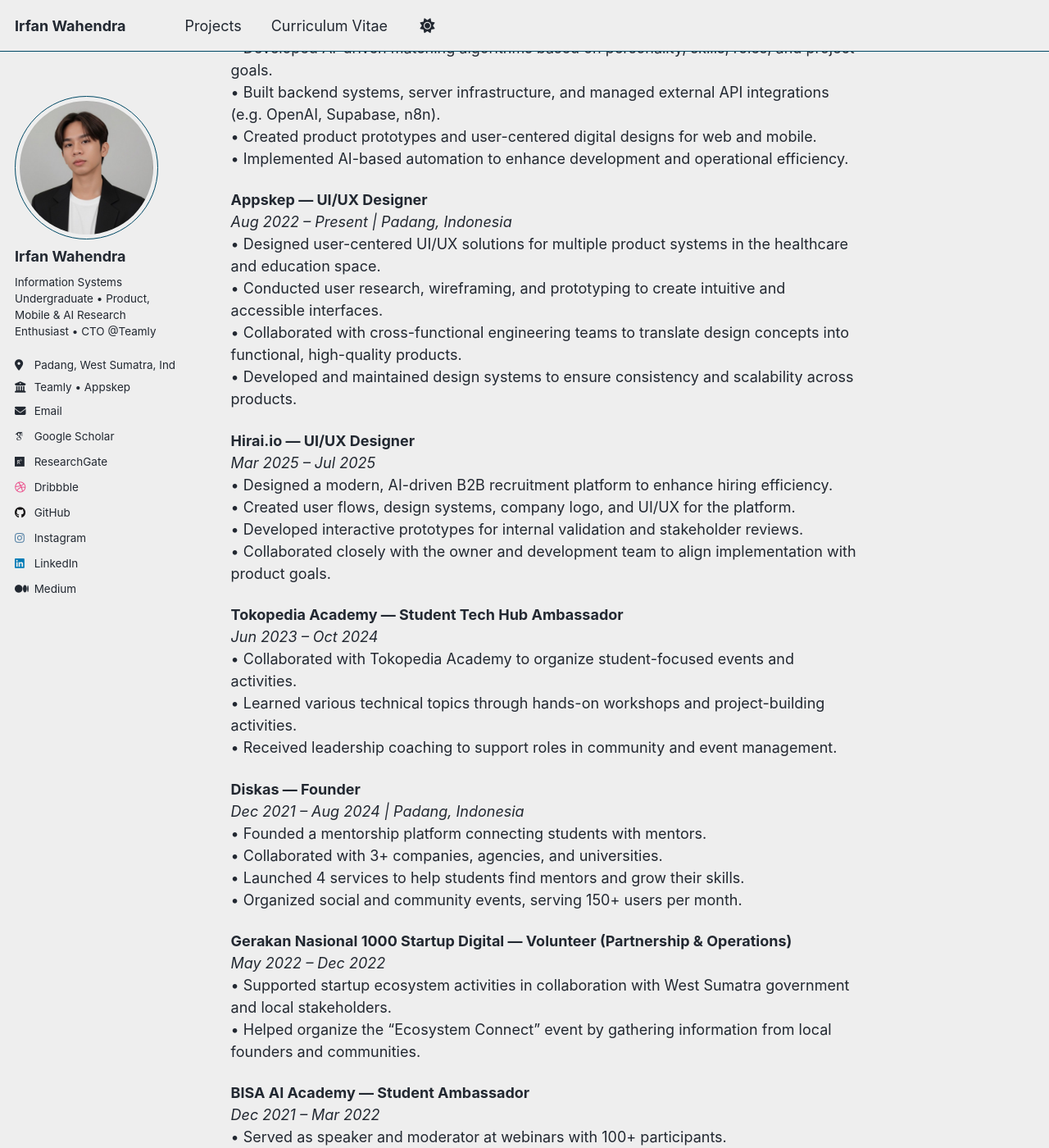
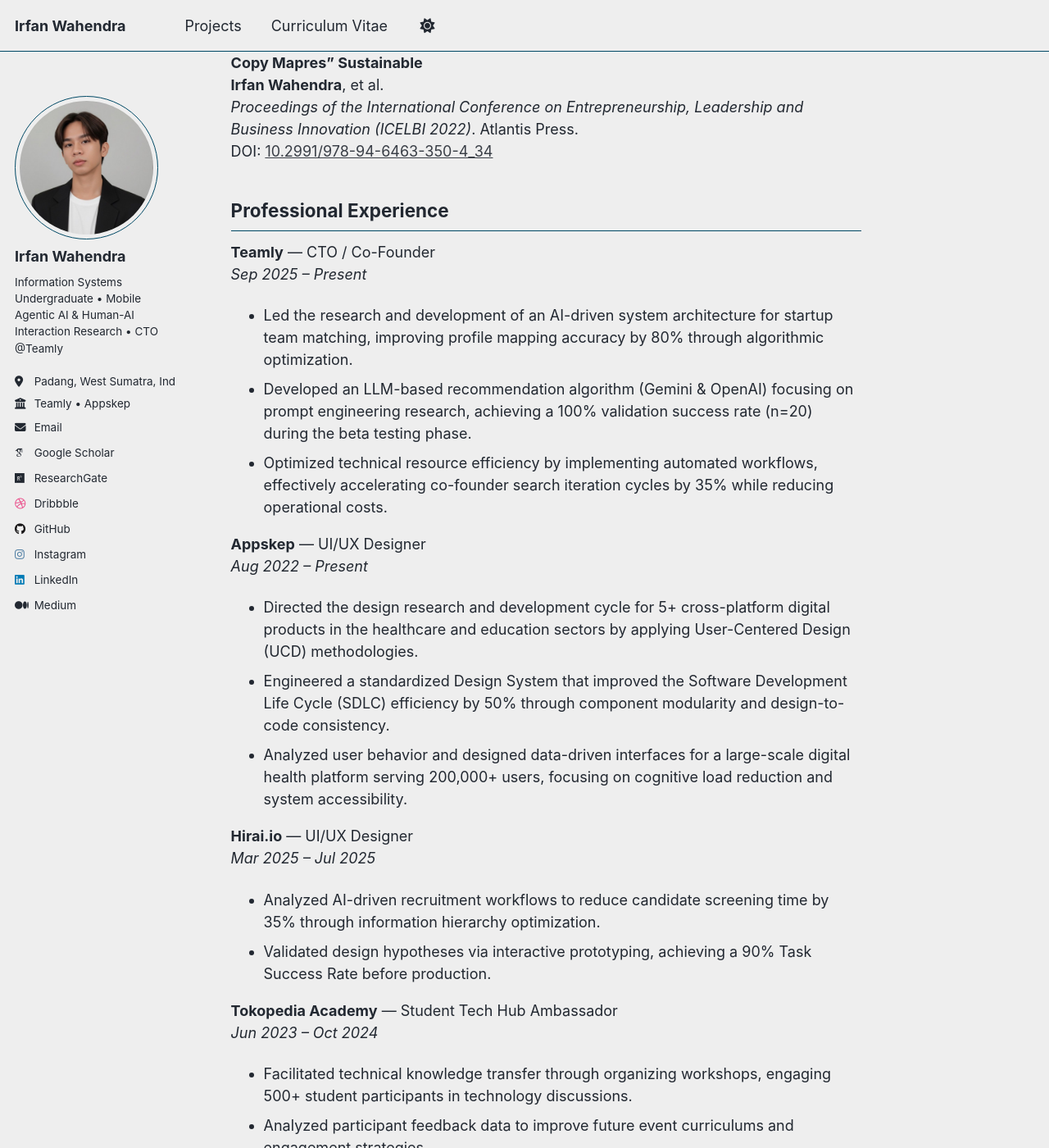
Before and after one commit to uixvandev/uixvandev.github.io, a Jekyll site: the page built from index.md, in a window 1280 px wide and 1400 px high, scrolled down 1081 px. Shown: the whole window at 82% size. Built offline with Jekyll 4.4.1, drawn with Linux system fonts in a browser that asks for light colours; some web fonts are replaced; a script that is not in the unit is left out; some of the changed text lies outside the part shown.

Commit message:
update cv

```diff
--- a/_config.yml
+++ b/_config.yml
@@ -12,7 +12,7 @@ site_theme: "air" # Currently available options are "default", "air"
 title: "Irfan Wahendra"
 title_separator: "-"
 name: &name "Irfan Wahendra"
-description: &description "Information Systems Undergraduate • Product, Mobile & AI Research Enthusiast • CTO @Teamly"
+description: &description "Information Systems Undergraduate • Mobile Agentic AI & Human-AI Interaction Research • CTO @Teamly"
 url:
   https://uixvandev.github.io # The base hostname & protocol for your site e.g. "https://[your GitHub username].github.io",
   # or if you already have some other page hosted on Github then use "https://[your GitHub username].github.io/[Your Repo Name]"
@@ -27,7 +27,7 @@ author:
   avatar: "profile.png" # You might want to update this if you have a profile image
   name: "Irfan Wahendra"
   pronouns: # example: "she/her"
-  bio: "Information Systems Undergraduate • Product, Mobile & AI Research Enthusiast • CTO @Teamly"
+  bio: "Information Systems Undergraduate • Mobile Agentic AI & Human-AI Interaction Research • CTO @Teamly"
   location: "Padang, West Sumatra, Indonesia"
   employer: "Teamly • Appskep"
   uri: # URL
--- a/_pages/projects.md
+++ b/_pages/projects.md
@@ -5,7 +5,7 @@ permalink: /projects/
 author_profile: true
 ---
 
-## [Teamly](https://teamly.asia) AI-powered Founder Matching Platform
+## [Teamly](https://teamly.asia) — AI-powered Founder Matching Platform
 
 <p style="text-align: center;">
   <img src="/images/teamly.jpg"
@@ -13,17 +13,38 @@ author_profile: true
        style="max-width: 100%; border-radius: 32px;">
 </p>
 
-• Platform to match early-stage founders and collaborators based on roles (Hacker, Hipster, Hustler), skills, and values.
-• Uses AI (embeddings, scoring, profile matching) to form complementary startup teams.
-• Built with Supabase, TypeScript, OpenAI API, and automation via n8n.
-• Focused on Indonesia and ASEAN startup ecosystem.
+**Role:** CTO / Co-Founder
+**Tech Stack:** Supabase, TypeScript, OpenAI API, Gemini API, N8N
+
+- Platform to match early-stage founders and collaborators based on roles (Hacker, Hipster, Hustler), skills, and values.
+- Uses AI (embeddings, scoring, profile matching) to form complementary startup teams.
+- Led the research and development of an AI-driven system architecture, improving profile mapping accuracy by 80%.
+- Developed an LLM-based recommendation algorithm achieving 100% validation success rate during beta testing.
+- Focused on Indonesia and ASEAN startup ecosystem.
+
+---
 
 ## Appskep — iOS Nursing Exam Learning App
 
-• Academic project building an iOS learning app with SwiftUI and backend services.
-• Mobile learning app for Indonesian nursing students preparing for UKOM.
-• Features: tryout questions, explanations, AI chatbot, AI scoring, and subscription/payments integration.
-• Tech stack: SwiftUI (iOS), Golang backend, React-based dashboards, Midtrans payment gateway.
+**Role:** UI/UX Designer & iOS Developer
+**Tech Stack:** SwiftUI (iOS), Golang backend, React-based dashboards, Midtrans payment gateway
+
+- Mobile learning app for Indonesian nursing students preparing for UKOM (Nursing Competency Exam).
+- Features: tryout questions, explanations, AI chatbot, AI scoring, and subscription/payments integration.
+- Directed the design research and development cycle applying User-Centered Design (UCD) methodologies.
+- Engineered a standardized Design System that improved SDLC efficiency by 50%.
+- Designed data-driven interfaces for a platform serving 200,000+ users.
+
+---
+
+## Undergraduate Thesis — Mobile UKOM Learning System
+
+**Role:** Developer & Researcher
+**Tech Stack:** SwiftUI, Golang, React, Gemini API
+
+- Academic project building an iOS learning app with SwiftUI and backend services.
+- Uses Gemini API to deliver personalized learning and improved accessibility.
+- Focused on enhancing user experience for nursing exam preparation through AI-driven features.
 
 ---
 
--- a/index.md
+++ b/index.md
@@ -8,105 +8,69 @@ redirect_from:
   - /about.html
 ---
 
-## Summary
+As an Information Systems graduate with a strong interest in mobile intelligent systems and agentic AI, I aim to explore how AI-driven decision support can enhance early-stage product development and human-AI collaboration. Over the past years, I have integrated technical development with user-centered design and real product execution as a mobile developer and CTO. My experience building AI-enhanced applications has strengthened my interest in research on mobile AI agents, product reasoning systems, and Human-AI interaction.
 
-As an Information Systems graduate with a strong interest in mobile intelligent systems and agentic AI, I aim to explore how AI-driven decision support can enhance early-stage product development and human–AI collaboration. Over the past years, I have worked as a mobile developer, UI/UX designer, and CTO of an AI-driven startup, allowing me to integrate technical development with user-centered design and real product execution. My experience building AI-enhanced applications and leading cross-functional teams has strengthened my interest in research on mobile AI agents, product reasoning systems, and Human–AI interaction. I am eager to pursue graduate study to deepen my technical foundations and contribute to research that bridges intelligent systems with real-world impact.
+## Research Interests
+
+Mobile Agentic AI, Mobile Intelligent Systems, Human-AI Interaction, Collaborative AI
 
 ## Education
 
-**Universitas Andalas**
+**Universitas Andalas** — Padang, Indonesia
 _Bachelor of Information Systems (GPA 3.41/4.00)_
-_Aug 2021 – Feb 2026(expected)_
-• Secured startup funding of ~USD 977.71 from SOEs
-• Gold Medal – Seoul International Invention Fair 2024
-• Special Award – China Invention Association (2024)
-• Undergraduate Thesis: Developed an iOS-based UKOM learning app using SwiftUI, Golang, React, and Gemini API to enhance accessibility and user experience.
+_Aug 2021 – Feb 2026 (Expected)_
 
-**Infinite Learning Indonesia**
-_Android Mobile Application Development_
-_Aug 2023 – Dec 2023_
+- **Relevant Coursework:**
+  - _AI & Data Science:_ Machine Learning Applications, Decision Support Systems, Data Mining, Data Analysis and Visualization.
+  - _Mobile & Systems:_ Mobile Technology Programming, Multiplatform Programming, Cloud Computing, Software Engineering.
+  - _Research & Interaction:_ Human and Computer Interaction, Research Methods.
+- **MSIB Program at Infinite Learning Indonesia (Remote):** Completed Non-Degree Professional Training in Android Mobile Application Development (Aug 2023 – Dec 2023).
+- **Undergraduate Thesis:** Developed an iOS-based Exam Competency learning app using SwiftUI, Golang, React, and Gemini API to enhance accessibility and user experience.
 
-## Experience
+## Publications
 
-**Teamly — CTO / Co-Founder**
-_Sept 2025 – Present_
-• Designed scalable and efficient backend architecture for an AI-powered founder and team-matching platform.
-• Developed AI-driven matching algorithms based on personality, skills, roles, and project goals.
-• Built backend systems, server infrastructure, and managed external API integrations (e.g. OpenAI, Supabase, n8n).
-• Created product prototypes and user-centered digital designs for web and mobile.
-• Implemented AI-based automation to enhance development and operational efficiency.
+**[1] Empowerment of Inter-Student Achievements as a Form of Manifestation "Mapres Copy Mapres" Sustainable**
+**Irfan Wahendra**, et al.
+_Proceedings of the International Conference on Entrepreneurship, Leadership and Business Innovation (ICELBI 2022)_. Atlantis Press.
+DOI: [10.2991/978-94-6463-350-4_34](https://doi.org/10.2991/978-94-6463-350-4_34)
 
-**Appskep — UI/UX Designer**
-_Aug 2022 – Present | Padang, Indonesia_
-• Designed user-centered UI/UX solutions for multiple product systems in the healthcare and education space.
-• Conducted user research, wireframing, and prototyping to create intuitive and accessible interfaces.
-• Collaborated with cross-functional engineering teams to translate design concepts into functional, high-quality products.
-• Developed and maintained design systems to ensure consistency and scalability across products.
+## Professional Experience
 
-**Hirai.io — UI/UX Designer**
+**Teamly** — CTO / Co-Founder
+_Sep 2025 – Present_
+- Led the research and development of an AI-driven system architecture for startup team matching, improving profile mapping accuracy by 80% through algorithmic optimization.
+- Developed an LLM-based recommendation algorithm (Gemini & OpenAI) focusing on prompt engineering research, achieving a 100% validation success rate (n=20) during the beta testing phase.
+- Optimized technical resource efficiency by implementing automated workflows, effectively accelerating co-founder search iteration cycles by 35% while reducing operational costs.
+
+**Appskep** — UI/UX Designer
+_Aug 2022 – Present_
+- Directed the design research and development cycle for 5+ cross-platform digital products in the healthcare and education sectors by applying User-Centered Design (UCD) methodologies.
+- Engineered a standardized Design System that improved the Software Development Life Cycle (SDLC) efficiency by 50% through component modularity and design-to-code consistency.
+- Analyzed user behavior and designed data-driven interfaces for a large-scale digital health platform serving 200,000+ users, focusing on cognitive load reduction and system accessibility.
+
+**Hirai.io** — UI/UX Designer
 _Mar 2025 – Jul 2025_
-• Designed a modern, AI-driven B2B recruitment platform to enhance hiring efficiency.
-• Created user flows, design systems, company logo, and UI/UX for the platform.
-• Developed interactive prototypes for internal validation and stakeholder reviews.
-• Collaborated closely with the owner and development team to align implementation with product goals.
+- Analyzed AI-driven recruitment workflows to reduce candidate screening time by 35% through information hierarchy optimization.
+- Validated design hypotheses via interactive prototyping, achieving a 90% Task Success Rate before production.
 
-**Tokopedia Academy — Student Tech Hub Ambassador**
+**Tokopedia Academy** — Student Tech Hub Ambassador
 _Jun 2023 – Oct 2024_
-• Collaborated with Tokopedia Academy to organize student-focused events and activities.
-• Learned various technical topics through hands-on workshops and project-building activities.
-• Received leadership coaching to support roles in community and event management.
+- Facilitated technical knowledge transfer through organizing workshops, engaging 500+ student participants in technology discussions.
+- Analyzed participant feedback data to improve future event curriculums and engagement strategies.
 
-**Diskas — Founder**
-_Dec 2021 – Aug 2024 | Padang, Indonesia_
-• Founded a mentorship platform connecting students with mentors.
-• Collaborated with 3+ companies, agencies, and universities.
-• Launched 4 services to help students find mentors and grow their skills.
-• Organized social and community events, serving 150+ users per month.
+**Diskas** — Founder
+_Dec 2021 – Aug 2024_
+- Developed a mentorship platform based on user need assessments, facilitating skills growth for 150+ monthly active users.
+- Managed strategic collaborations with 3+ institutions to test sustainable mentorship business models.
 
-**Gerakan Nasional 1000 Startup Digital — Volunteer (Partnership & Operations)**
-_May 2022 – Dec 2022_
-• Supported startup ecosystem activities in collaboration with West Sumatra government and local stakeholders.
-• Helped organize the “Ecosystem Connect” event by gathering information from local founders and communities.
+## Achievements
 
-**BISA AI Academy — Student Ambassador**
-_Dec 2021 – Mar 2022_
-• Served as speaker and moderator at webinars with 100+ participants.
-• Helped plan event timelines and supported operational and organizational tasks.
-
-**We The Genesis — Volunteer UI/UX Designer**
-_Aug 2021 – Nov 2021_
-• Conducted user research and created responsive wireframes for mobile and desktop.
-• Assisted in improving visual design for user interfaces.
-
-**Unand Career and Counseling Development Center — Graphic Designer**
-_Apr 2022 – Sept 2022_
-• Created daily social media design assets and designs for institutional needs.
-
-**SMKN 1 Sijunjung — IT Support Specialist**
-_Apr 2020 – Jul 2020_
-• Performed network and computer maintenance in the school laboratory.
-• Built and configured a local area network for the school.
-
-## Projects
-
-_See [Projects](/projects/) page for more details._
-
-**Teamly — AI-powered Founder Matching Platform**
-Platform to match early-stage founders and collaborators based on roles, skills, and values using AI.
-
-**Appskep — iOS Nursing Exam Learning App**
-Mobile learning app for Indonesian nursing students preparing for UKOM with AI features.
-
-**Undergraduate Thesis Project — Mobile UKOM Learning System**
-iOS learning app with SwiftUI, Golang, React, and Gemini API.
-
-## Publication
-
-**(1) Empowerment of Inter-Student Achievements as a Form of Manifestation “Mapres Copy Mapres” Sustainable**
-Authors: including Irfan Wahendra
-In: _Proceedings of the International Conference on Entrepreneurship, Leadership and Business Innovation (ICELBI 2022)_
-Publisher: Atlantis Press
-DOI: [10.2991/978-94-6463-350-4_34](https://doi.org/10.2991/978-94-6463-350-4_34)
+- **Gold Medal** – Seoul International Invention Fair 2024
+- **Special Award** – China Invention Association (2024)
+- **Startup Grant Recipient** – Secured funding of ~USD 977 from SOEs (2024)
+- **Champion** – National Poster Design Competition
+- **TOP 25** – Entrepreneur Competition LPDP (2021)
+- **TOP 150** – Social Project Innovillage (2022)
 
 ## Certifications
 
@@ -222,27 +186,9 @@ DOI: [10.2991/978-94-6463-350-4_34](https://doi.org/10.2991/978-94-6463-350-4_34
 - **Fundamentals of Digital Marketing – Google Digital Garage (2020)**
   _Credential ID: J32 ZGK Q8B — [Show Credential](https://learndigital.withgoogle.com/link/1qsdpcedm9s)_
 
-## Skills
+## Technical Skills
 
-**Hard Skills:**
-• Programming & Mobile: Swift, SwiftUI, UIKit, Storyboard, Xcode, iOS Development, REST API, OOP, MVVM
-• Backend & Web: Golang, React, MySQL, Firebase, basic cloud services
-• Cross-platform: Kotlin, Dart, Flutter
-• Tools & Design: Git, GitHub, Figma, UI/UX Design, Prototyping, Design Systems
-
-**Soft Skills:**
-• Project Management, Communication, Teamwork & Collaboration, Problem-Solving, Time Management, Flexibility, Leadership.
-
-**Languages:**
-• English (Professional Working)
-• Malay (Professional Working)
-• Bahasa Indonesia (Native or Bilingual)
-
-## Achievements
-
-• Gold Medal – Seoul International Invention Fair 2024
-• Special Award – China Invention Association (2024)
-• Champion – National Poster Design Competition
-• TOP 25 Entrepreneur Competition – LPDP (2021)
-• 2nd Runner Up – Business Idea Competition – Dinamika University (2021)
-• TOP 150 Social Project – Innovillage (2022)
+- **AI & Data Science:** Python, NumPy, Pandas, SciPy, Seaborn, Machine Learning, Prompt Engineering, Data Analysis.
+- **HCI & Research:** Quantitative & Qualitative Research Methods, User-Centered Design (UCD), Usability Testing, Figma, Prototyping.
+- **Mobile Development:** Swift, SwiftUI, UIKit, Xcode, Android Development, Kotlin, Jetpack Compose, Dart, Flutter, MVVM.
+- **Backend & Tools:** Golang, FastAPI, React, MySQL, Firebase, Supabase, Git, Docker, N8N.
```
Also changed, not shown: 5 other files.
